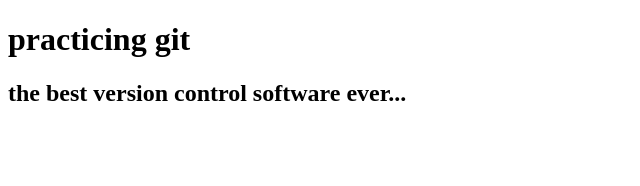
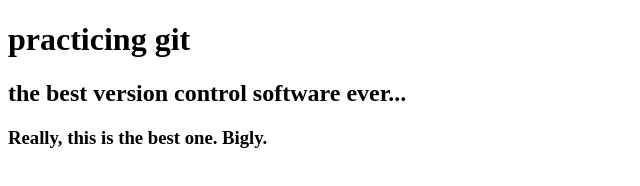
Before and after one commit to johndsykes86/practice-git, a plain HTML site: page index.html in a window 1280 px wide. Shown: the whole page, without its empty margins (0-640 px from the left). Drawn offline with Linux system fonts and the light colour scheme.

Commit message:
added third heading

```diff
--- a/index.html
+++ b/index.html
@@ -9,5 +9,6 @@
 <body>
   <h1>practicing git</h1>
   <h2>the best version control software ever...</h2>
+  <h3>Really, this is the best one. Bigly.</h3>
 </body>
 </html>
```
